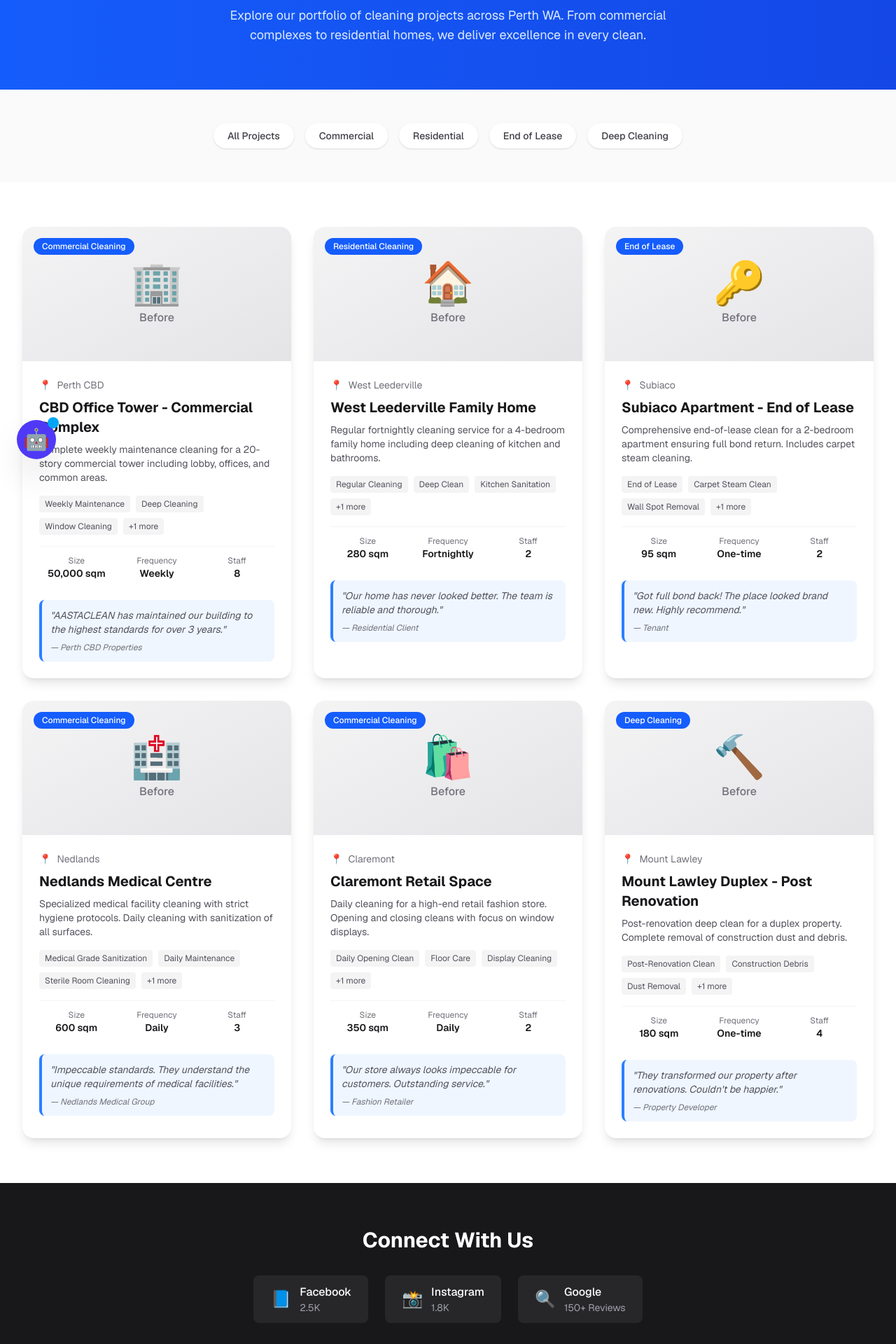
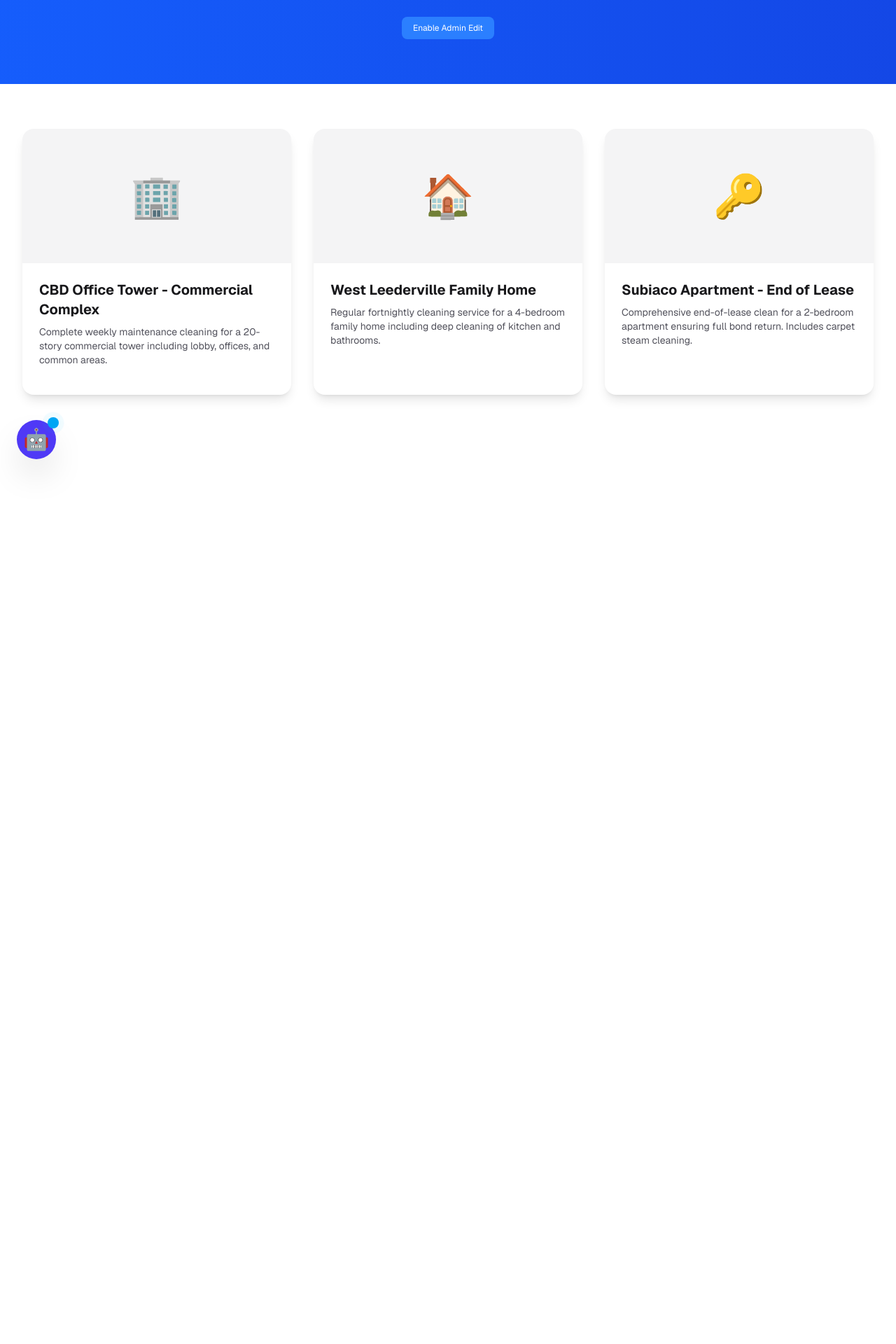
Before and after one commit to navyapdh11/portfolio-website, a Next.js app: page /projects in a window 1280 px wide. Shown: the part 120-2040 px from the top of the page at 70% size. After the commit the page ends 800 px from the top, so only its background shows below. Built offline with nearby package versions, Linux system fonts and the light colour scheme.

Commit message:
fix: resolve admin editing functionality for projects

```diff
--- a/app/projects/page.tsx
+++ b/app/projects/page.tsx
@@ -1,32 +1,11 @@
-import type { Metadata } from "next";
+"use client";
+
+import { useState } from "react";
 import Link from "next/link";
 
-export const metadata: Metadata = {
-  title: "Projects | AASTACLEAN - Our Cleaning Projects Portfolio Perth WA",
-  description: "Explore AASTACLEAN's portfolio of cleaning projects across Perth WA. View our residential, commercial, and end-of-lease cleaning work. Quality guaranteed with before/after galleries.",
-  keywords: "cleaning projects Perth, portfolio cleaning services, end of lease cleaning projects, commercial cleaning portfolio, residential cleaning gallery, before after cleaning photos Perth",
-  authors: [{ name: "AASTACLEAN" }],
-  openGraph: {
-    title: "Projects | AASTACLEAN - Our Cleaning Projects Portfolio",
-    description: "Explore our portfolio of cleaning projects across Perth WA. Quality guaranteed.",
-    type: "website",
-    locale: "en_AU",
-    siteName: "AASTACLEAN",
-    url: "https://aastaclean.com.au/projects",
-  },
-  alternates: {
-    canonical: "https://aastaclean.com.au/projects",
-  },
-  other: {
-    "geo.region": "WA",
-    "geo.placename": "Perth",
-    "geo.position": "-31.9505;115.8605",
-  },
-};
-
-const projects = [
+const initialProjects = [
   {
-    id: " CBD office tower",
+    id: "cbd-office",
     title: "CBD Office Tower - Commercial Complex",
     category: "Commercial Cleaning",
     location: "Perth CBD",
@@ -61,226 +40,65 @@ const projects = [
     testimonial: "Got full bond back! The place looked brand new. Highly recommend.",
     client: "Tenant",
   },
-  {
-    id: "nedlands-medical",
-    title: "Nedlands Medical Centre",
-    category: "Commercial Cleaning",
-    location: "Nedlands",
-    description: "Specialized medical facility cleaning with strict hygiene protocols. Daily cleaning with sanitization of all surfaces.",
-    services: ["Medical Grade Sanitization", "Daily Maintenance", "Sterile Room Cleaning", "Waste Management"],
-    images: { before: "🏥", after: "💉" },
-    stats: { size: "600 sqm", frequency: "Daily", staff: 3 },
-    testimonial: "Impeccable standards. They understand the unique requirements of medical facilities.",
-    client: "Nedlands Medical Group",
-  },
-  {
-    id: "claremont-retail",
-    title: "Claremont Retail Space",
-    category: "Commercial Cleaning",
-    location: "Claremont",
-    description: "Daily cleaning for a high-end retail fashion store. Opening and closing cleans with focus on window displays.",
-    services: ["Daily Opening Clean", "Floor Care", "Display Cleaning", "Stock Area Maintenance"],
-    images: { before: "🛍️", after: "✨" },
-    stats: { size: "350 sqm", frequency: "Daily", staff: 2 },
-    testimonial: "Our store always looks impeccable for customers. Outstanding service.",
-    client: "Fashion Retailer",
-  },
-  {
-    id: "mount-lawley-duplex",
-    title: "Mount Lawley Duplex - Post Renovation",
-    category: "Deep Cleaning",
-    location: "Mount Lawley",
-    description: "Post-renovation deep clean for a duplex property. Complete removal of construction dust and debris.",
-    services: ["Post-Renovation Clean", "Construction Debris", "Dust Removal", "Final Polish"],
-    images: { before: "🔨", after: "🏡" },
-    stats: { size: "180 sqm", frequency: "One-time", staff: 4 },
-    testimonial: "They transformed our property after renovations. Couldn't be happier.",
-    client: "Property Developer",
-  },
-];
-
-const socialLinks = [
-  { platform: "Facebook", url: "https://facebook.com/aastaclean", icon: "📘", followers: "2.5K" },
-  { platform: "Instagram", url: "https://instagram.com/aastaclean", icon: "📸", followers: "1.8K" },
-  { platform: "Google", url: "https://google.com/aastaclean", icon: "🔍", followers: "150+ Reviews" },
 ];
 
 export default function ProjectsPage() {
+  const [isAdmin, setIsAdmin] = useState(false);
+  const [projects, setProjects] = useState(initialProjects);
+
+  const updateProject = (id: string, field: string, value: string) => {
+    setProjects(projects.map(p => p.id === id ? { ...p, [field]: value } : p));
+  };
+
   return (
     <>
       <section className="py-16 bg-gradient-to-r from-blue-600 to-blue-700 text-white">
         <div className="max-w-7xl mx-auto px-4 sm:px-6 lg:px-8 text-center">
           <h1 className="text-4xl sm:text-5xl font-bold mb-4">Our Projects</h1>
-          <p className="text-blue-100 text-lg max-w-2xl mx-auto">
-            Explore our portfolio of cleaning projects across Perth WA. From commercial complexes to residential homes,
-            we deliver excellence in every clean.
-          </p>
+          <button
+            onClick={() => setIsAdmin(!isAdmin)}
+            className="mt-4 px-4 py-2 bg-blue-500 rounded-lg text-xs hover:bg-blue-400"
+          >
+            {isAdmin ? "Exit Admin" : "Enable Admin Edit"}
+          </button>
         </div>
       </section>
 
-      <section className="py-12 bg-zinc-50 dark:bg-zinc-900">
-        <div className="max-w-7xl mx-auto px-4 sm:px-6 lg:px-8">
-          <div className="flex flex-wrap justify-center gap-4">
-            {["All Projects", "Commercial", "Residential", "End of Lease", "Deep Cleaning"].map((filter) => (
-              <button
-                key={filter}
-                className="px-5 py-2 bg-white dark:bg-zinc-800 text-zinc-700 dark:text-zinc-300 rounded-full shadow-sm hover:shadow-md hover:bg-blue-50 dark:hover:bg-blue-900/30 transition-all font-medium text-sm"
-              >
-                {filter}
-              </button>
-            ))}
+      {isAdmin && (
+        <section className="py-8 bg-zinc-100 dark:bg-zinc-800">
+          <div className="max-w-7xl mx-auto px-4">
+            <h2 className="font-bold mb-4">Admin: Manage Projects</h2>
+            <div className="grid grid-cols-1 md:grid-cols-2 gap-4">
+              {projects.map(p => (
+                <div key={p.id} className="bg-white p-4 rounded-xl border border-zinc-200">
+                  <label className="block text-[10px] font-bold uppercase text-zinc-500">Title</label>
+                  <input value={p.title} onChange={e => updateProject(p.id, 'title', e.target.value)} className="w-full font-bold border-b mb-2" />
+                  <label className="block text-[10px] font-bold uppercase text-zinc-500">Description</label>
+                  <textarea value={p.description} onChange={e => updateProject(p.id, 'description', e.target.value)} className="w-full text-sm border-b" />
+                </div>
+              ))}
+            </div>
           </div>
-        </div>
-      </section>
+        </section>
+      )}
 
       <section className="py-16 bg-white dark:bg-zinc-800">
         <div className="max-w-7xl mx-auto px-4 sm:px-6 lg:px-8">
           <div className="grid grid-cols-1 md:grid-cols-2 lg:grid-cols-3 gap-8">
             {projects.map((project) => (
-              <article key={project.id} className="bg-white dark:bg-zinc-700 rounded-2xl shadow-lg overflow-hidden hover:shadow-xl transition-shadow">
-                <div className="relative h-48 bg-gradient-to-br from-zinc-100 to-zinc-200 dark:from-zinc-600 dark:to-zinc-500 flex items-center justify-center">
-                  <div className="text-center">
-                    <div className="text-6xl mb-2">{project.images.before}</div>
-                    <span className="text-zinc-500 dark:text-zinc-300 font-medium">Before</span>
-                  </div>
-                  <div className="absolute inset-0 flex items-center justify-center bg-black/50 opacity-0 hover:opacity-100 transition-opacity">
-                    <span className="text-6xl">{project.images.after}</span>
-                  </div>
-                  <span className="absolute top-4 left-4 px-3 py-1 bg-blue-600 text-white text-xs font-medium rounded-full">
-                    {project.category}
-                  </span>
+              <article key={project.id} className="bg-white dark:bg-zinc-700 rounded-2xl shadow-lg overflow-hidden">
+                <div className="h-48 bg-zinc-100 dark:bg-zinc-600 flex items-center justify-center text-6xl">
+                  {project.images.before}
                 </div>
-
                 <div className="p-6">
-                  <div className="flex items-center gap-2 text-sm text-zinc-500 dark:text-zinc-400 mb-2">
-                    <span>📍</span>
-                    <span>{project.location}</span>
-                  </div>
-
-                  <h3 className="text-xl font-bold text-zinc-900 dark:text-white mb-2">
-                    {project.title}
-                  </h3>
-
-                  <p className="text-zinc-600 dark:text-zinc-300 text-sm mb-4">
-                    {project.description}
-                  </p>
-
-                  <div className="flex flex-wrap gap-2 mb-4">
-                    {project.services.slice(0, 3).map((service) => (
-                      <span key={service} className="px-2 py-1 bg-zinc-100 dark:bg-zinc-600 text-zinc-600 dark:text-zinc-300 text-xs rounded">
-                        {service}
-                      </span>
-                    ))}
-                    {project.services.length > 3 && (
-                      <span className="px-2 py-1 bg-zinc-100 dark:bg-zinc-600 text-zinc-600 dark:text-zinc-300 text-xs rounded">
-                        +{project.services.length - 3} more
-                      </span>
-                    )}
-                  </div>
-
-                  <div className="grid grid-cols-3 gap-2 py-3 border-t border-zinc-100 dark:border-zinc-600">
-                    <div className="text-center">
-                      <div className="text-xs text-zinc-500 dark:text-zinc-400">Size</div>
-                      <div className="font-semibold text-zinc-900 dark:text-white text-sm">{project.stats.size}</div>
-                    </div>
-                    <div className="text-center">
-                      <div className="text-xs text-zinc-500 dark:text-zinc-400">Frequency</div>
-                      <div className="font-semibold text-zinc-900 dark:text-white text-sm">{project.stats.frequency}</div>
-                    </div>
-                    <div className="text-center">
-                      <div className="text-xs text-zinc-500 dark:text-zinc-400">Staff</div>
-                      <div className="font-semibold text-zinc-900 dark:text-white text-sm">{project.stats.staff}</div>
-                    </div>
-                  </div>
-
-                  <blockquote className="mt-4 p-3 bg-blue-50 dark:bg-blue-900/30 rounded-lg border-l-4 border-blue-500">
-                    <p className="text-sm text-zinc-600 dark:text-zinc-300 italic">"{project.testimonial}"</p>
-                    <cite className="text-xs text-zinc-500 dark:text-zinc-400 block mt-2">— {project.client}</cite>
-                  </blockquote>
+                  <h3 className="text-xl font-bold text-zinc-900 dark:text-white mb-2">{project.title}</h3>
+                  <p className="text-zinc-600 dark:text-zinc-300 text-sm mb-4">{project.description}</p>
                 </div>
               </article>
             ))}
           </div>
         </div>
       </section>
-
-      <section className="py-16 bg-zinc-900 text-white">
-        <div className="max-w-7xl mx-auto px-4 sm:px-6 lg:px-8 text-center">
-          <h2 className="text-3xl font-bold mb-8">Connect With Us</h2>
-          <div className="flex justify-center gap-6 flex-wrap">
-            {socialLinks.map((social) => (
-              <a
-                key={social.platform}
-                href={social.url}
-                target="_blank"
-                rel="noopener noreferrer"
-                className="flex items-center gap-3 px-6 py-3 bg-zinc-800 hover:bg-zinc-700 rounded-lg transition-colors"
-              >
-                <span className="text-2xl">{social.icon}</span>
-                <div className="text-left">
-                  <div className="font-medium">{social.platform}</div>
-                  <div className="text-sm text-zinc-400">{social.followers}</div>
-                </div>
-              </a>
-            ))}
-          </div>
-        </div>
-      </section>
-
-      <section className="py-16 bg-blue-600 text-white">
-        <div className="max-w-7xl mx-auto px-4 sm:px-6 lg:px-8 text-center">
-          <h2 className="text-3xl font-bold mb-4">Ready to Work With Us?</h2>
-          <p className="text-blue-100 mb-8 max-w-2xl mx-auto">
-            Get a free quote for your cleaning project. Whether it&apos;s residential, commercial, or end-of-lease,
-            we deliver exceptional results.
-          </p>
-          <div className="flex justify-center gap-4">
-            <Link
-              href="/#booking"
-              className="px-8 py-3 bg-white text-blue-600 font-semibold rounded-lg hover:bg-blue-50 transition-colors"
-            >
-              Get a Quote
-            </Link>
-            <Link
-              href="/#contact"
-              className="px-8 py-3 border-2 border-white text-white font-semibold rounded-lg hover:bg-white/10 transition-colors"
-            >
-              Contact Us
-            </Link>
-          </div>
-        </div>
-      </section>
-
-      <script
-        type="application/ld+json"
-        dangerouslySetInnerHTML={{
-          __html: JSON.stringify({
-            "@context": "https://schema.org",
-            "@type": "ItemList",
-            "name": "Cleaning Projects Portfolio",
-            "description": "Portfolio of cleaning projects by AASTACLEAN in Perth WA",
-            "numberOfItems": projects.length,
-            "itemListElement": projects.map((project, index) => ({
-              "@type": "ListItem",
-              "position": index + 1,
-              "item": {
-                "@type": "Service",
-                "name": project.title,
-                "description": project.description,
-                "provider": {
-                  "@type": "Organization",
-                  "name": "AASTACLEAN",
-                },
-                "areaServed": {
-                  "@type": "Place",
-                  "name": project.location,
-                },
-                "serviceType": project.category,
-              },
-            })),
-          }),
-        }}
-      />
     </>
   );
 }
```
